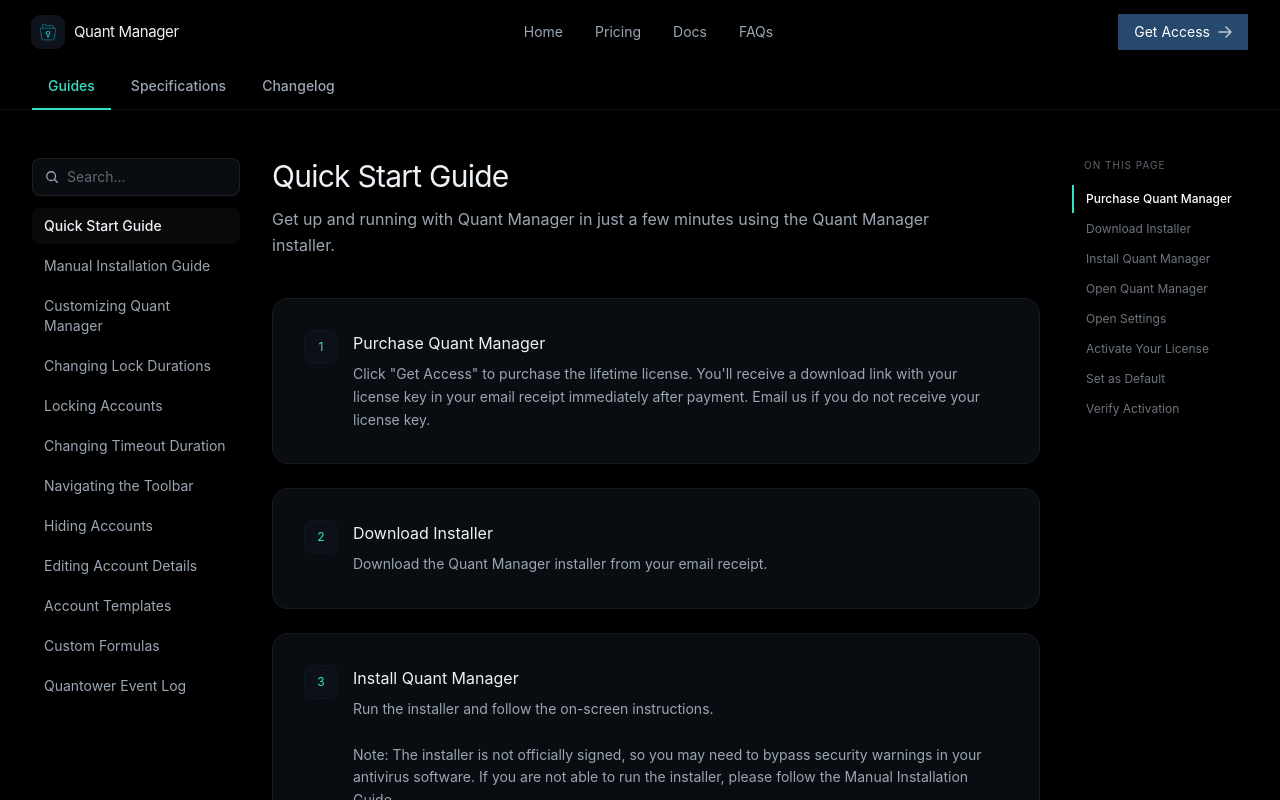
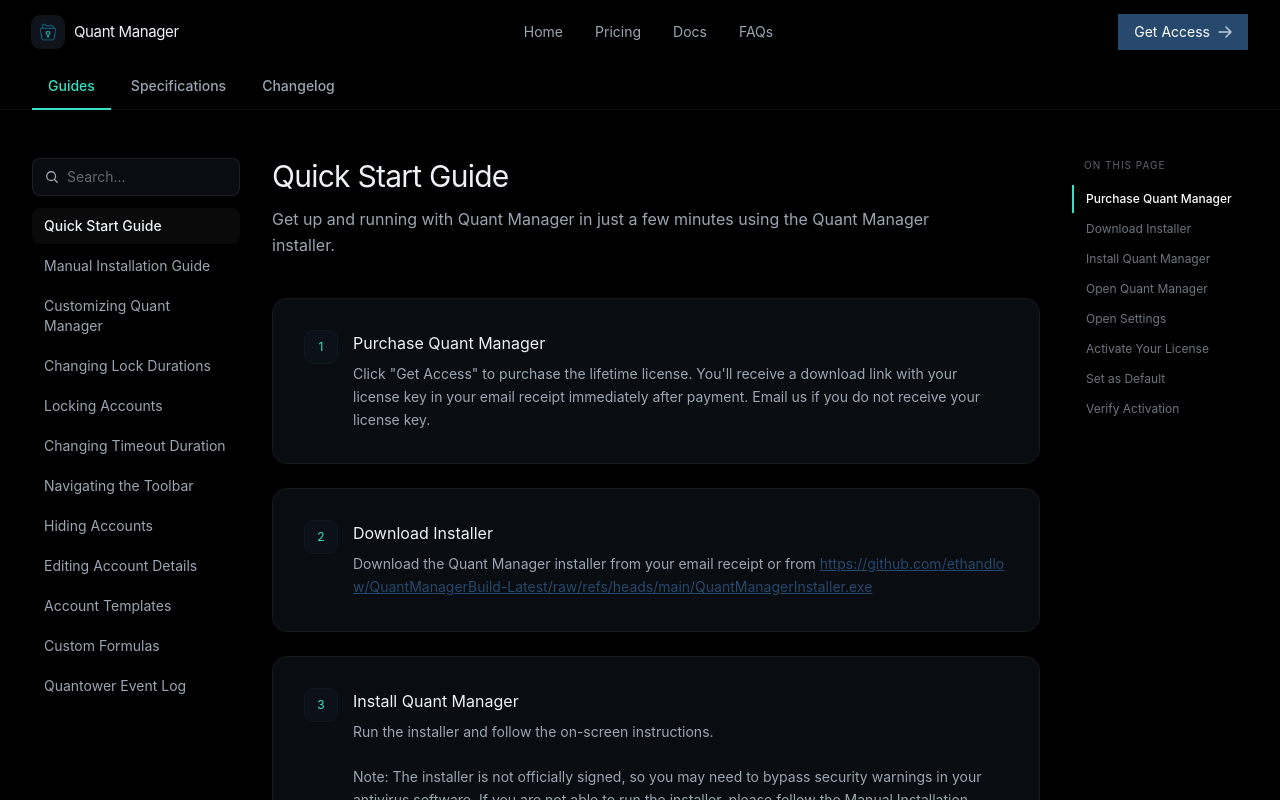
Before and after one commit to ethandlow/quant_manager_website, a Next.js app: page /docs/guides/quickstart in a window 1280 px wide. Shown: the top 800 px of the page. Built offline with nearby package versions, Linux system fonts and the light colour scheme.

Commit message:
installer link

```diff
--- a/src/app/docs/guides/quickstart/data.ts
+++ b/src/app/docs/guides/quickstart/data.ts
@@ -14,7 +14,7 @@
     {
       id: "download",
       title: "Download Installer",
-      body: "Download the Quant Manager installer from your email receipt.",
+      body: "Download the Quant Manager installer from your email receipt or from https://github.com/ethandlow/QuantManagerBuild-Latest/raw/refs/heads/main/QuantManagerInstaller.exe",
     },
     {
       id: "install",
--- a/src/app/faqs/page.tsx
+++ b/src/app/faqs/page.tsx
@@ -109,7 +109,7 @@
             transition={{ duration: 0.6 }}
             className="text-center mb-14"
           >
-            <p className="text-sm font-medium text-[#27496D] tracking-wider uppercase mb-3">
+            <p className="text-sm font-medium text-[#38e0c4] tracking-wider uppercase mb-3">
               FAQs
             </p>
             <h1 className="text-4xl md:text-5xl  tracking-tight text-[#eef2f7] mb-4">
```
